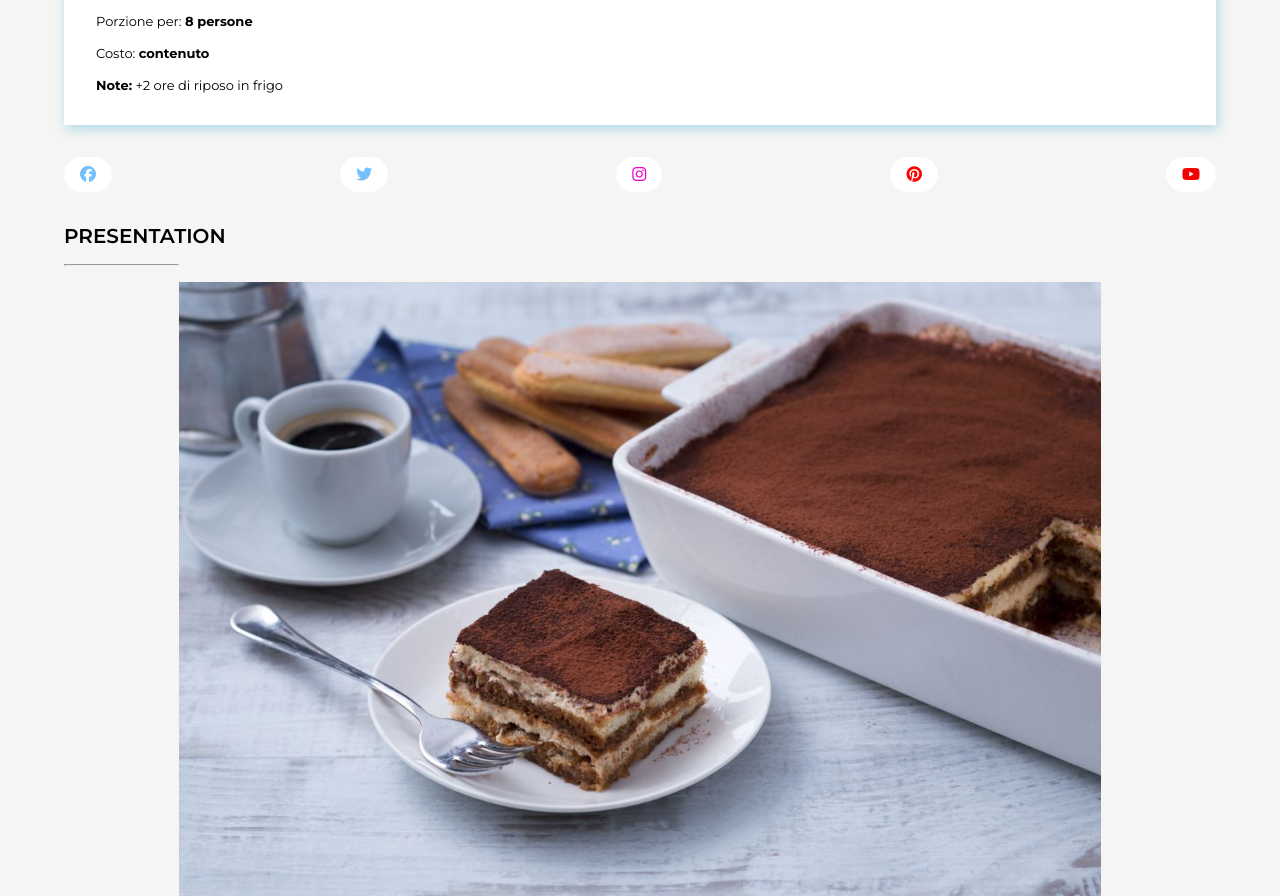
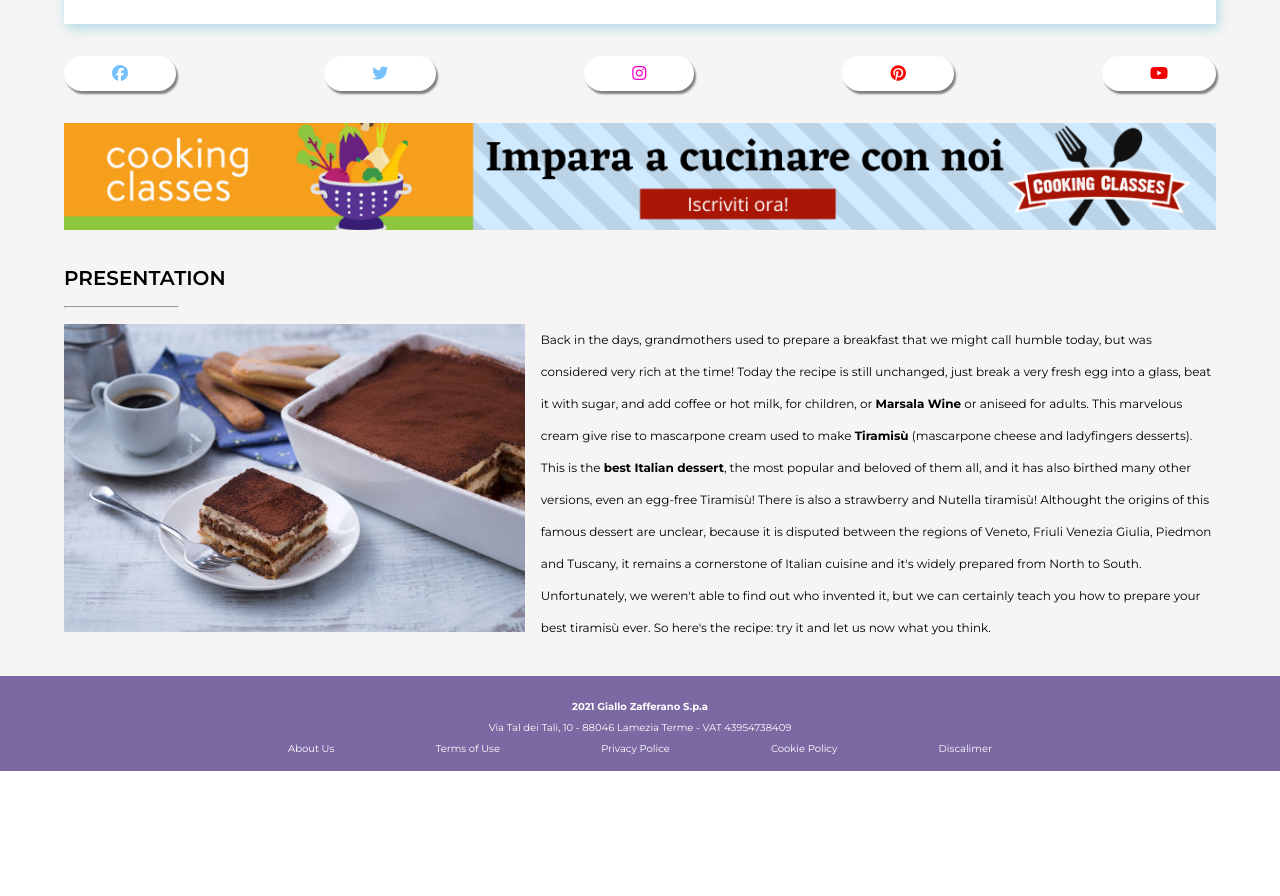
Before and after one commit to tommasodare/htmlcss-responsive-layout, a plain HTML site: page index.html in a window 1280 px wide. Shown: the part 687-1583 px from the top of the page. After the commit the page ends 1458 px from the top, so only its background shows below. Drawn offline with Linux system fonts and the light colour scheme.

Commit message:
Finish Tablet View

```diff
--- a/img/css/style.css
+++ b/img/css/style.css
@@ -48,8 +48,13 @@ main {
         margin-bottom: 0.5rem;
     }
 
-    h2 {
+    span {
         color: #4e3969;
+        font-size: 20px;
+    }
+
+    #second_titol {
+        display: none;
     }
 }
 
@@ -106,9 +111,12 @@ main {
 }
 
 .social_box {
+
+
     padding: 0.5rem 1rem 0.5rem 1rem;
     border-radius: 30px;
     background-color: white;
+    box-shadow: 2px 3px 2px grey;
 }
 
 #banner {
@@ -186,3 +194,96 @@ footer {
         margin: 0.5rem 0 0.5rem 0;
     }
 }
+
+@media screen and (min-width: 768px) {
+
+    .container {
+        text-align: left;
+    }
+
+    #jumbotron, #social, #banner, #presentation {
+
+        width: 90%;
+        margin: auto;
+
+    }
+
+    #jumbotron {
+
+        #list {
+            padding-right: 4rem;
+            display: flex;
+            flex-wrap: wrap;
+
+            li {
+                padding-right: 3rem;
+                padding-bottom: 1rem ;
+            }
+        }
+
+        #jumbotron_titol {
+
+            #second_titol {
+                display: inline-block;
+            }
+        }
+    }
+
+    .social_box {
+        padding: 0.5rem 3rem 0.5rem 3rem;
+        border-radius: 30px;
+        background-color: white;
+    }
+
+    footer {
+
+        background-color: #7c69a4;
+
+        #footer_box {
+            width: 60%;
+            margin: auto;
+            font-size: 10px;
+            background-color: #7c69a4;
+            text-align: center;
+            color: white;
+            padding: 1rem 2rem 1rem 2rem;
+        }
+
+
+        #footer_list {
+            list-style: none;
+            display: flex;
+            justify-content: space-between;
+            flex-wrap: wrap;
+        }
+
+        p {
+            margin: 0.5rem 0 0.5rem 0;
+        }
+    }
+
+    #banner {
+
+        width: 90%;
+        margin: auto;
+        display: block;
+
+        img {
+            max-width: 100%;
+            height: auto;
+        }
+
+    }
+
+    #presentation {
+        padding-top: 2rem;
+
+        img {
+            width: 40%;
+            height: auto;
+            float: left;
+            margin-right: 1rem;
+        }
+    }
+
+}
--- a/index.html
+++ b/index.html
@@ -27,7 +27,8 @@
         <div id="jumbotron">
             <div id="jumbotron_titol">
                 <p>DOLCI E DESSERTS</p>
-                <h2><strong>Tiramisù</strong></h2>
+                <span><strong>Tiramisù</strong></span>
+                <span id="second_titol"><strong>(Dolce Tradizione)</strong></span>
             </div>
             <div id="jumbotron_box">
                 <div id="image_box">
@@ -86,7 +87,7 @@
                 <img src="./img/css/tiramisu.jpg" alt="tiramusù_image">
             </div>
             <div id="presentation_text">
-                <p>Back in the days, grandmothers used to prepare a breakfast that we might call humble today, but was considered very rich at the time! Today the recipe is still unchanged, just break a very fresh egg into a glass, beat it with sugar, and add coffee or hot milk, for children, or <strong>Marsala Wine</strong> or aniseed for adults. This marvelous cream give rise to mascarpone cream used to make <strong>Tiramisù</strong> (mascarpone cheese and ladyfingers desserts). This is the <strong>best Italian dessert</strong>, the most popular and beloved of them all, and it has also birthed many other versions, even an egg-free Tiramisù! There is also a strawberry and Nutella tiramisù!</p>
+                <p>Back in the days, grandmothers used to prepare a breakfast that we might call humble today, but was considered very rich at the time! Today the recipe is still unchanged, just break a very fresh egg into a glass, beat it with sugar, and add coffee or hot milk, for children, or <strong>Marsala Wine</strong> or aniseed for adults. This marvelous cream give rise to mascarpone cream used to make <strong>Tiramisù</strong> (mascarpone cheese and ladyfingers desserts). This is the <strong>best Italian dessert</strong>, the most popular and beloved of them all, and it has also birthed many other versions, even an egg-free Tiramisù! There is also a strawberry and Nutella tiramisù! Althought the origins of this famous dessert are unclear, because it is disputed between the regions of Veneto, Friuli Venezia Giulia, Piedmon and Tuscany, it remains a cornerstone of Italian cuisine and it's widely prepared from North to South. Unfortunately, we weren't able to find out who invented it, but we can certainly teach you how to prepare your best tiramisù ever. So here's the recipe: try it and let us now what you think.</p>
             </div>
         </div>
 
@@ -98,6 +99,7 @@
             <div id="footer_box">
                 <p><strong>2021 Giallo Zafferano S.p.a</strong></p>
                 <p>Via Tal dei Tali, 10 - 88046 Lamezia Terme - VAT 43954738409</p>
+                <div id="list_div">
                     <ul id="footer_list">
                         <li>About Us</li>
                         <li>Terms of Use</li>
@@ -106,6 +108,7 @@
                         <li>Discalimer</li>
                     </ul>
                 </div>
+            </div>
     </footer>
 </body>
 
```
Lines whose indentation alone changed are shown as unchanged.
